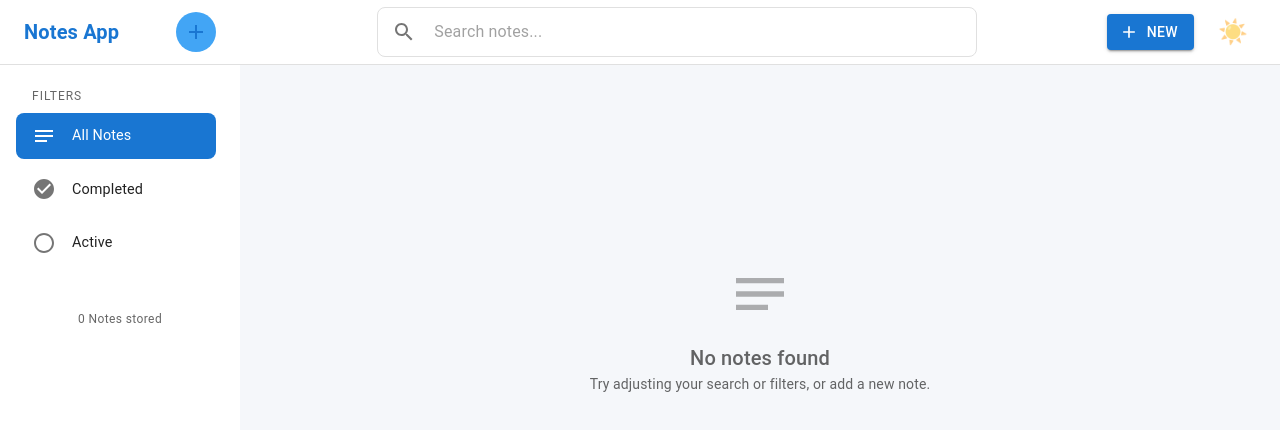
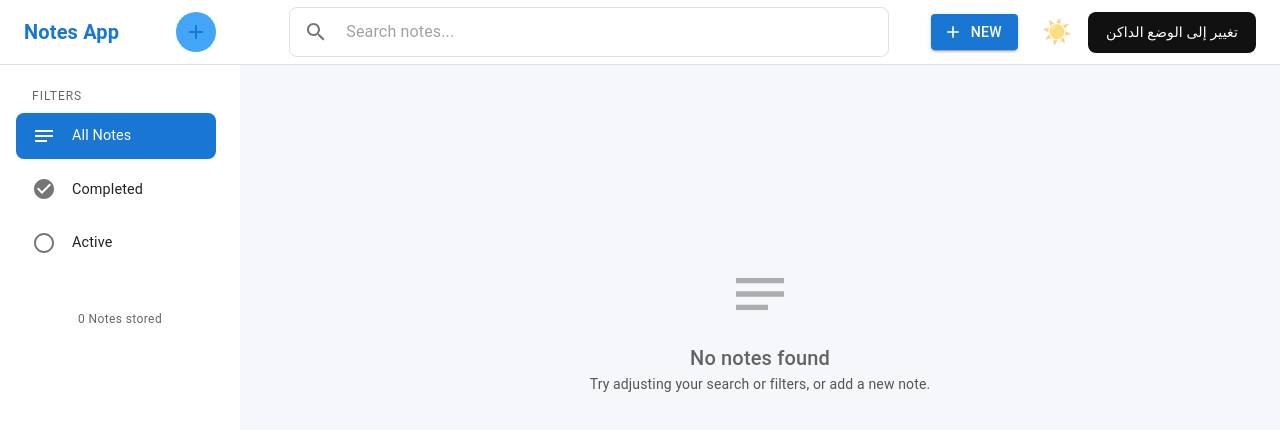
Before and after one commit to FahdAmmar/React-Note-App, a React (Vite) app: page / in a window 1280 px wide. Shown: the top 430 px of the page. Built offline with nearby package versions, Linux system fonts and the light colour scheme.

Commit message:
new features

```diff
--- a/package.json
+++ b/package.json
@@ -20,6 +20,7 @@
     "clsx": "^2.1.1",
     "react": "^19.2.0",
     "react-dom": "^19.2.0",
+    "react-hot-toast": "^2.6.0",
     "react-router-dom": "^7.10.1",
     "tailwind-merge": "^3.4.0",
     "tailwindcss": "^4.1.17",
--- a/src/App.css
+++ /dev/null
@@ -1 +0,0 @@
-@import "tailwindcss";
--- a/src/App.tsx
+++ b/src/App.tsx
@@ -2,13 +2,17 @@
 import React from 'react';
 import { ThemeProvider } from './context/ThemeContext';
 import { NotesProvider } from './context/NotesContext';
+import { SnackbarProvider } from './context/SnackbarProvider'
 import MainLayout from './components/layout/MainLayout';
 
 function App() {
   return (
     <ThemeProvider>
       <NotesProvider>
-        <MainLayout />
+        <SnackbarProvider>
+
+          <MainLayout />
+        </SnackbarProvider>
       </NotesProvider>
     </ThemeProvider>
   );
--- a/src/components/layout/TopBar.tsx
+++ b/src/components/layout/TopBar.tsx
@@ -14,7 +14,8 @@ interface TopBarProps {
 }
 
 const TopBar: React.FC<TopBarProps> = ({ onDrawerToggle, searchQuery, onSearchChange, onAddNote }) => {
-    const { toggleTheme, isDarkMode } = useTheme();
+    const { theme, toggleTheme, isDarkMode } = useTheme();
+    console.log(theme)
 
     return (
         <AppBar
@@ -79,6 +80,10 @@ const TopBar: React.FC<TopBarProps> = ({ onDrawerToggle, searchQuery, onSearchCh
                     <IconButton onClick={toggleTheme} sx={{ ml: 1 }}>
                         {isDarkMode ? '🌙' : '☀️'}
                     </IconButton>
+
+                    <button onClick={toggleTheme}>
+                        تغيير إلى الوضع {isDarkMode ? 'الفاتح' : 'الداكن'}
+                    </button>
                 </Box>
             </Toolbar>
         </AppBar>
--- /dev/null
+++ b/src/context/SnackbarProvider.tsx
@@ -0,0 +1,66 @@
+// src/context/SnackbarContext.jsx
+import * as React from 'react';
+import Snackbar from '@mui/material/Snackbar';
+import Alert from '@mui/material/Alert';
+
+// 1. إنشاء الـ Context
+const SnackbarContext = React.createContext(undefined);
+
+// 2. إنشاء الـ Provider
+export function SnackbarProvider({ children }: { children: React.ReactNode }) {
+    const [open, setOpen] = React.useState(false);
+    const [config, setConfig] = React.useState({
+        message: '',
+        severity: 'success', // success, error, warning, info
+    });
+
+    // دالة لفتح الـ Snackbar مع تحديد الرسالة والنوع
+    const showSnackbar = (message, severity = 'success') => {
+        setConfig({ message, severity });
+        setOpen(true);
+    };
+
+    // دالة لإغلاق الـ Snackbar
+    const closeSnackbar = (event, reason) => {
+        if (reason === 'clickaway') {
+            return;
+        }
+        setOpen(false);
+    };
+
+    const value = {
+        showSnackbar,
+        closeSnackbar,
+    };
+
+    return (
+        <SnackbarContext.Provider value={value}>
+            {children}
+            {/* مكون الـ Snackbar يظهر هنا مرة واحدة في أعلى الشجرة */}
+            <Snackbar
+                open={open}
+                autoHideDuration={6000}
+                onClose={closeSnackbar}
+                anchorOrigin={{ vertical: 'top', horizontal: 'center' }} // اختياري: لتوسيط الإشعار
+            >
+                <Alert
+                    onClose={closeSnackbar}
+                    severity={config.severity}
+                    variant="filled"
+                    sx={{ width: '100%' }}
+                >
+                    {config.message}
+                </Alert>
+            </Snackbar>
+        </SnackbarContext.Provider>
+    );
+}
+
+// 3. إنشاء Hook مخصص للاستخدام
+export function useSnackbar() {
+    const context = React.useContext(SnackbarContext);
+    if (context === undefined) {
+        throw new Error('useSnackbar must be used within a SnackbarProvider');
+    }
+    return context;
+}
--- a/src/context/ThemeContext.tsx
+++ b/src/context/ThemeContext.tsx
@@ -1,40 +1,111 @@
-// src/context/ThemeContext.tsx
-import React, { createContext, useContext, useState, useEffect } from 'react';
+import {
+    createContext,
+    useContext,
+    useEffect,
+    useMemo,
+    useState,
+    ReactNode,
+} from "react";
 
-// تعريف نوع بيانات الثيم
+/* ================================
+   1️⃣ تعريف أنواع الثيم المتاحة
+================================ */
+
+export type Theme = "light" | "dark";
+
+/* ================================
+   2️⃣ تعريف شكل البيانات داخل Context
+================================ */
+
 interface ThemeContextType {
-    theme: string;        // اسم الثيم 'light' أو 'dark'
-    toggleTheme: () => void; // دالة التبديل
-    isDarkMode: boolean;  // حالة منطقية هل الوضع داكن؟
+    theme: Theme;
+    toggleTheme: () => void;
+    isDarkMode: boolean;
 }
 
-// إنشاء الـ Context
-const ThemeContext = createContext<ThemeContextType | undefined>(undefined);
+/* ================================
+   3️⃣ إنشاء Context
+   القيمة الافتراضية null لزيادة الأمان
+================================ */
 
-// هوك مخصص لاستخدام الثيم
-export const useTheme = () => {
-    const context = useContext(ThemeContext);
-    if (!context) throw new Error('useTheme must be used within ThemeProvider');
-    return context;
+const ThemeContext = createContext<ThemeContextType | null>(null);
+
+/* ================================
+   4️⃣ Props الخاصة بالـ Provider
+================================ */
+
+interface ThemeProviderProps {
+    children: ReactNode;
+}
+
+/* ================================
+   5️⃣ دالة للحصول على الثيم الابتدائي
+   - تقرأ من localStorage
+   - أو من system preference
+================================ */
+
+const getInitialTheme = (): Theme => {
+    if (typeof window === "undefined") return "dark";
+
+    const savedTheme = localStorage.getItem("app-theme") as Theme | null;
+
+    if (savedTheme) return savedTheme;
+
+    const systemPrefersDark = window.matchMedia(
+        "(prefers-color-scheme: dark)"
+    ).matches;
+
+    return systemPrefersDark ? "dark" : "light";
 };
 
-// مكون الموفر
-export const ThemeProvider: React.FC<{ children: React.ReactNode }> = ({ children }) => {
-    // قراءة الثيم المحفوظ أو استخدام الافتراضي
-    const [theme, setTheme] = useState<string>(() => localStorage.getItem('app-theme') || 'light');
+/* ================================
+   6️⃣ Theme Provider
+================================ */
 
-    // تحديث سمة الـ HTML وحفظ التفضيل
+export const ThemeProvider = ({ children }: ThemeProviderProps) => {
+    const [theme, setTheme] = useState<Theme>(getInitialTheme);
+
+    /* تحديث الثيم في DOM + localStorage */
+
     useEffect(() => {
-        document.documentElement.setAttribute('data-theme', theme);
-        localStorage.setItem('app-theme', theme);
+        document.documentElement.dataset.theme = theme;
+        localStorage.setItem("app-theme", theme);
     }, [theme]);
 
-    // دالة التبديل
-    const toggleTheme = () => setTheme((prev) => (prev === 'light' ? 'dark' : 'light'));
+    /* تبديل الثيم */
+
+    const toggleTheme = () => {
+        setTheme((prev) => (prev === "light" ? "dark" : "light"));
+    };
+
+    /* استخدام useMemo لتقليل re-renders */
+
+    const value = useMemo(
+        () => ({
+            theme,
+            toggleTheme,
+            isDarkMode: theme === "dark",
+        }),
+        [theme]
+    );
 
     return (
-        <ThemeContext.Provider value={{ theme, toggleTheme, isDarkMode: theme === 'dark' }}>
+        <ThemeContext.Provider value={value}>
             {children}
         </ThemeContext.Provider>
     );
 };
+
+/* ================================
+   7️⃣ Custom Hook للوصول للثيم
+================================ */
+
+export const useTheme = () => {
+    const context = useContext(ThemeContext);
+
+    if (!context) {
+        throw new Error("useTheme must be used within ThemeProvider");
+    }
+
+    return context;
+};
--- a/src/index.css
+++ b/src/index.css
@@ -1,50 +1,227 @@
-:root{
-  --background-color: #ffffff;
-  --text-color: #1a1a1a;
-  --primary-color: #3b82f6;
-  --secondary-color: #64748b;
-  --accent-color: #f59e0b;
-  --border-color: #e5e7eb;
-  --card-bg: #f9fafb;
+@import "tailwindcss";
+
+
+/* ================================
+   1️⃣ Reset + Base Styles
+================================ */
+
+*,
+*::before,
+*::after {
+  box-sizing: border-box;
+  margin: 0;
+  padding: 0;
 }
 
-/* Dark Theme Variables */
-[data-theme='dark']{
-  --background-color: #0f172a;
-  --text-color: #f8fafc;
-  --primary-color: #60a5fa;
-  --secondary-color: #94a3b8;
-  --accent-color: #fbbf24;
-  --border-color: #334155;
-  --card-bg: #1e293b;
+html {
+  font-family: system-ui, -apple-system, BlinkMacSystemFont, "Segoe UI",
+    Roboto, Ubuntu, Cantarell, "Open Sans", "Helvetica Neue", sans-serif;
 }
 
-body{
-  margin: 0;
-  padding: 0;
-  font-family: -apple-system, BlinkMacSystemFont, 'Segoe UI', Roboto, Oxygen,
-    Ubuntu, Cantarell, 'Open Sans', 'Helvetica Neue', sans-serif;
-  background-color: var(--background-color);
-  color: var(--text-color);
+body {
+  min-height: 100vh;
+  line-height: 1.5;
   transition: background-color 0.3s ease, color 0.3s ease;
 }
 
-.container{
+/* ================================
+   2️⃣ Theme Variables
+================================ */
+
+/* Light Theme */
+
+:root[data-theme="light"] {
+  --bg-primary: #ffffff;
+  --bg-secondary: #f5f5f5;
+
+  --text-primary: #111111;
+  --text-secondary: #555555;
+
+  --border-color: #e5e7eb;
+
+  --card-bg: #ffffff;
+
+  --button-bg: #111111;
+  --button-text: #ffffff;
+
+  --accent: #3b82f6;
+}
+
+/* Dark Theme */
+
+:root[data-theme="dark"] {
+  --bg-primary: #0f172a;
+  --bg-secondary: #1e293b;
+
+  --text-primary: #ffffff;
+  --text-secondary: #cbd5f5;
+
+  --border-color: #334155;
+
+  --card-bg: #1e293b;
+
+  --button-bg: #ffffff;
+  --button-text: #111111;
+
+  --accent: #60a5fa;
+}
+
+/* ================================
+   3️⃣ Global Styles
+================================ */
+
+body {
+  background: var(--bg-primary);
+  color: var(--text-primary);
+}
+
+.container {
   max-width: 1200px;
-  margin: 0 auto;
+  margin: auto;
   padding: 2rem;
 }
 
-button{
-  background-color: var(--primary-color);
-  color: white;
+/* ================================
+   4️⃣ Typography
+================================ */
+
+h1,
+h2,
+h3,
+h4 {
+  color: var(--text-primary);
+  margin-bottom: 1rem;
+}
+
+p {
+  color: var(--text-secondary);
+  margin-bottom: 1rem;
+}
+
+/* ================================
+   5️⃣ Cards
+================================ */
+
+.card {
+  background: var(--card-bg);
+  border: 1px solid var(--border-color);
+  padding: 1.5rem;
+  border-radius: 10px;
+
+  box-shadow: 0 4px 10px rgba(0, 0, 0, 0.05);
+
+  transition: background 0.3s ease, border 0.3s ease;
+}
+
+/* ================================
+   6️⃣ Buttons
+================================ */
+
+button {
+  cursor: pointer;
   border: none;
-  padding: 0.5rem 1rem;
-  border-radius: 0.375rem;
-  cursor: pointer;
-  transition: opacity 0.2s;
+
+  padding: 10px 18px;
+  border-radius: 8px;
+
+  font-size: 14px;
+  font-weight: 500;
+
+  background: var(--button-bg);
+  color: var(--button-text);
+
+  transition: all 0.25s ease;
 }
 
 button:hover {
-  opacity: 0.9;
+  opacity: 0.85;
+  transform: translateY(-1px);
 }
+
+/* Accent Button */
+
+.btn-primary {
+  background: var(--accent);
+  color: white;
+}
+
+/* ================================
+   7️⃣ Inputs
+================================ */
+
+input,
+textarea {
+  width: 100%;
+
+  padding: 10px;
+  margin-bottom: 1rem;
+
+  border-radius: 6px;
+  border: 1px solid var(--border-color);
+
+  background: var(--bg-secondary);
+  color: var(--text-primary);
+}
+
+input:focus,
+textarea:focus {
+  outline: none;
+  border-color: var(--accent);
+}
+
+/* ================================
+   8️⃣ Navbar Example
+================================ */
+
+.navbar {
+  background: var(--bg-secondary);
+
+  border-bottom: 1px solid var(--border-color);
+
+  padding: 1rem 2rem;
+
+  display: flex;
+  justify-content: space-between;
+  align-items: center;
+}
+
+.navbar h2 {
+  font-size: 20px;
+}
+
+/* ================================
+   9️⃣ Grid Layout
+================================ */
+
+.grid {
+  display: grid;
+  gap: 20px;
+}
+
+.grid-3 {
+  grid-template-columns: repeat(auto-fit, minmax(250px, 1fr));
+}
+
+/* ================================
+   🔟 Smooth Theme Transition
+================================ */
+
+* {
+  transition:
+    background-color 0.25s ease,
+    color 0.25s ease,
+    border-color 0.25s ease;
+}
+
+/* ================================
+   1️⃣1️⃣ Scrollbar
+================================ */
+
+::-webkit-scrollbar {
+  width: 8px;
+}
+
+::-webkit-scrollbar-thumb {
+  background: var(--accent);
+  border-radius: 5px;
+}
--- a/src/main.tsx
+++ b/src/main.tsx
@@ -2,6 +2,8 @@ import { StrictMode } from 'react'
 import { createRoot } from 'react-dom/client'
 import App from './App.js'
 import './index.css'
+
+
 createRoot(document.getElementById('root')!).render(
   <StrictMode>
     <App />
```
Also changed, not shown: src/context/NotesContext.tsx (+60 -34 lines), src/types/index.ts (+10 -1 lines), src/components/ui/ThemeToggle.tsx (deleted), 1 other file (tests, documents, lock files or other folders).
